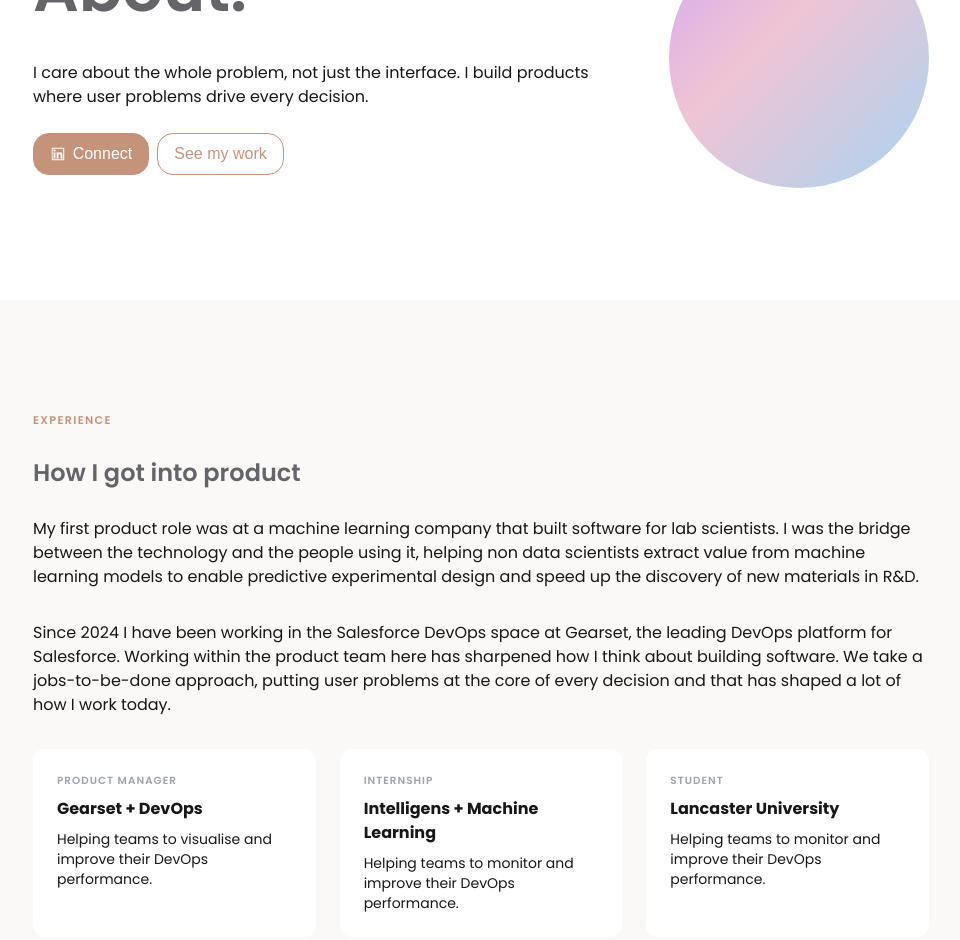
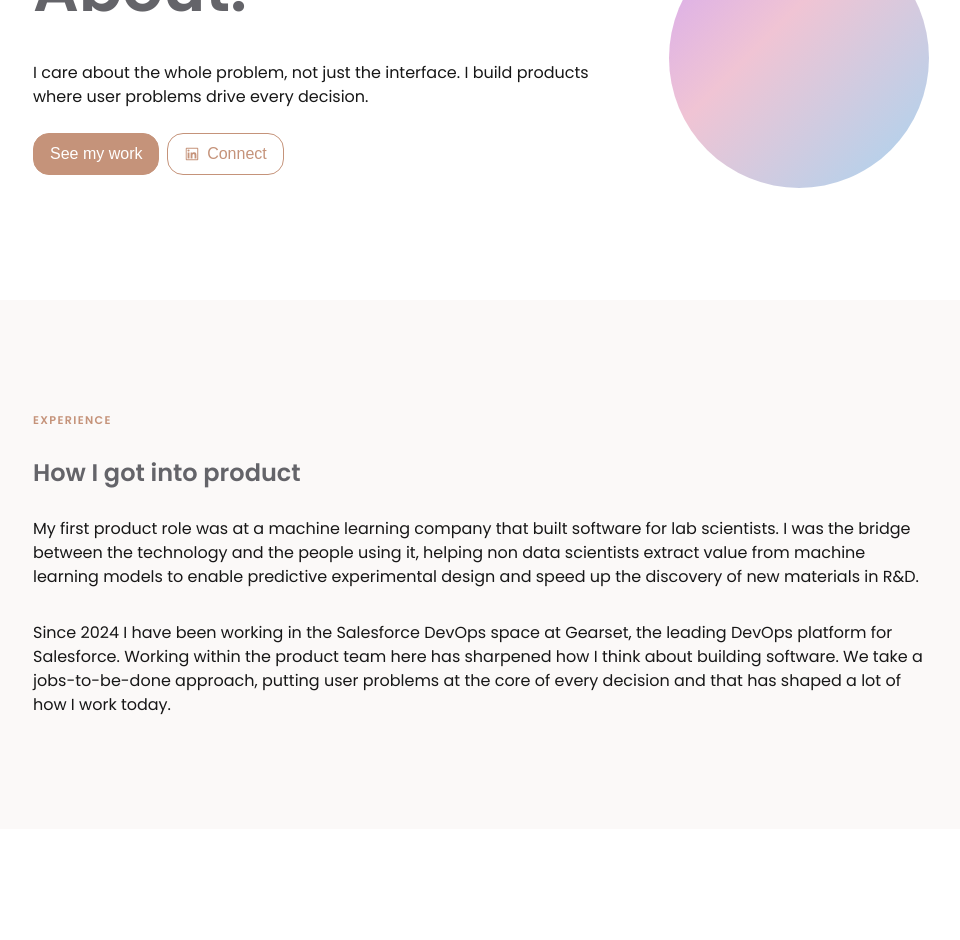
Before and after one commit to ella-bektas/ellabektas-website, a Next.js app: page /about in a window 1280 px wide. Shown: the part 320-1260 px from the top of the page, without its empty margins (159-1119 px from the left). Built offline with nearby package versions, Linux system fonts and the light colour scheme.

Commit message:
Animations added

```diff
--- a/package.json
+++ b/package.json
@@ -12,6 +12,7 @@
   },
   "dependencies": {
     "@next/third-parties": "^16.2.6",
+    "framer-motion": "^12.40.0",
     "next": "16.1.0",
     "react": "19.2.3",
     "react-dom": "19.2.3",
--- a/src/app/about/page.tsx
+++ b/src/app/about/page.tsx
@@ -18,8 +18,8 @@ const About = () => {
 						I care about the whole problem, not just the interface. I build products where user problems drive every decision.
 					</BodyText>
 					<Stack direction="horizontal" gap="s">
-						<Link href="https://www.linkedin.com/in/ella-bektas-2111061a9" target="_blank" rel="noopener noreferrer"><Button iconLeft="Linkedin">Connect</Button></Link>
-						<Link href="/"><Button variant="secondary">See my work</Button></Link>
+						<Link href="/"><Button>See my work</Button></Link>
+						<Link href="https://www.linkedin.com/in/ella-bektas-2111061a9" target="_blank" rel="noopener noreferrer"><Button variant="secondary" iconLeft="Linkedin">Connect</Button></Link>
 					</Stack>
 				</Stack>
 				<div className={styles.heroPhoto} />
@@ -36,23 +36,6 @@ const About = () => {
 				<BodyText size="m">
 					 Since 2024 I have been working in the Salesforce DevOps space at Gearset, the leading DevOps platform for Salesforce. Working within the product team here has sharpened how I think about building software. We take a jobs-to-be-done approach, putting user problems at the core of every decision and that has shaped a lot of how I work today.
 				</BodyText>
-				<div className={styles.threeColGrid}>
-					<div className={styles.card}>
-						<span className={styles.cardLabel}>Product Manager</span>
-						<BodyText size="m" weight="bold">Gearset + DevOps</BodyText>
-						<BodyText size="s">Helping teams to visualise and improve their DevOps performance.</BodyText>
-					</div>
-					<div className={styles.card}>
-						<span className={styles.cardLabel}>Internship</span>
-						<BodyText size="m" weight="bold">Intelligens + Machine Learning</BodyText>
-						<BodyText size="s">Helping teams to monitor and improve their DevOps performance.</BodyText>
-					</div>
-					<div className={styles.card}>
-						<span className={styles.cardLabel}>Student</span>
-						<BodyText size="m" weight="bold">Lancaster University</BodyText>
-						<BodyText size="s">Helping teams to monitor and improve their DevOps performance.</BodyText>
-					</div>
-				</div>
 			</PageSection>
 
 			{/* Technical stack */}
--- a/src/app/components/PageSection/PageSection.tsx
+++ b/src/app/components/PageSection/PageSection.tsx
@@ -1,5 +1,6 @@
 "use client";
 
+import { motion } from 'framer-motion';
 import styles from './PageSection.module.css';
 
 type PageSectionProps = {
@@ -20,7 +21,15 @@ export const PageSection = ({ children, paddingTop, paddingBottom, backgroundCol
 
   return (
     <div className={`${styles.container} ${styles[backgroundColor]}`}>
-      <div className={`${styles.content} ${styles[direction]} ${styles[align]} ${ptClass} ${pbClass}`}>{children}</div>
+      <motion.div
+        className={`${styles.content} ${styles[direction]} ${styles[align]} ${ptClass} ${pbClass}`}
+        initial={{ opacity: 0, y: 24 }}
+        whileInView={{ opacity: 1, y: 0 }}
+        transition={{ duration: 0.6, ease: 'easeOut' }}
+        viewport={{ margin: '-80px' }}
+      >
+        {children}
+      </motion.div>
     </div>
   );
 };
--- a/src/app/page.tsx
+++ b/src/app/page.tsx
@@ -30,6 +30,7 @@ export default function Home() {
             image="./images/gitflow-hero.png"
             description="Introducing a new Gitflow branching strategy into our continuous delivery product."
             href="/"
+            index={0}
           />
           <ProjectTile
             date="2025"
@@ -37,6 +38,7 @@ export default function Home() {
             image="./images/dora-hero.png"
             description="Enabling automation teams to track and improve DevOps performance."
             href="/"
+            index={1}
           />
         </div>
       </PageSection>
```
Also changed, not shown: src/app/components/ProjectTile/ProjectTile.tsx (+9 -1 lines), 1 other file (tests, documents, lock files or other folders).
